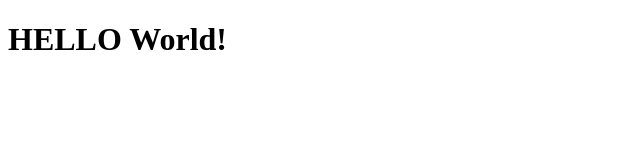
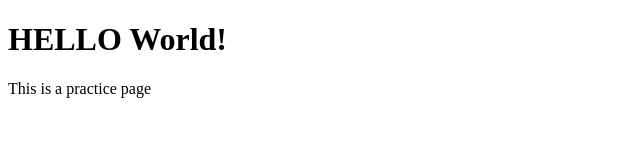
Before and after one commit to OmkarFulsundar/icp8repo, a plain HTML site: page index.html in a window 1280 px wide. Shown: the whole page, without its empty margins (0-640 px from the left). Drawn offline with Linux system fonts and the light colour scheme.

Commit message:
adding a p tag

```diff
--- a/index.html
+++ b/index.html
@@ -5,5 +5,6 @@
 </head>
 <body>
     <h1>HELLO World!</h1>
+    <p> This is a practice page</p>
 </body>
 </html>
```
